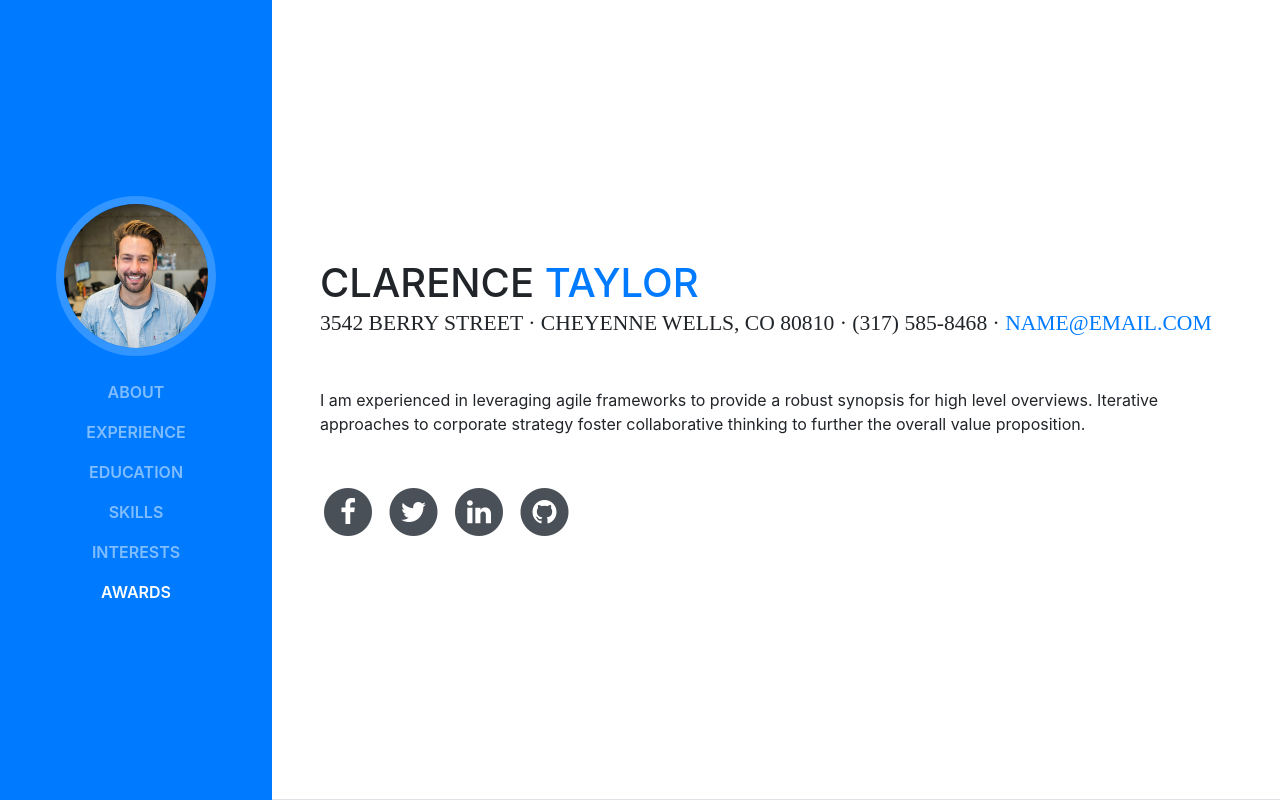
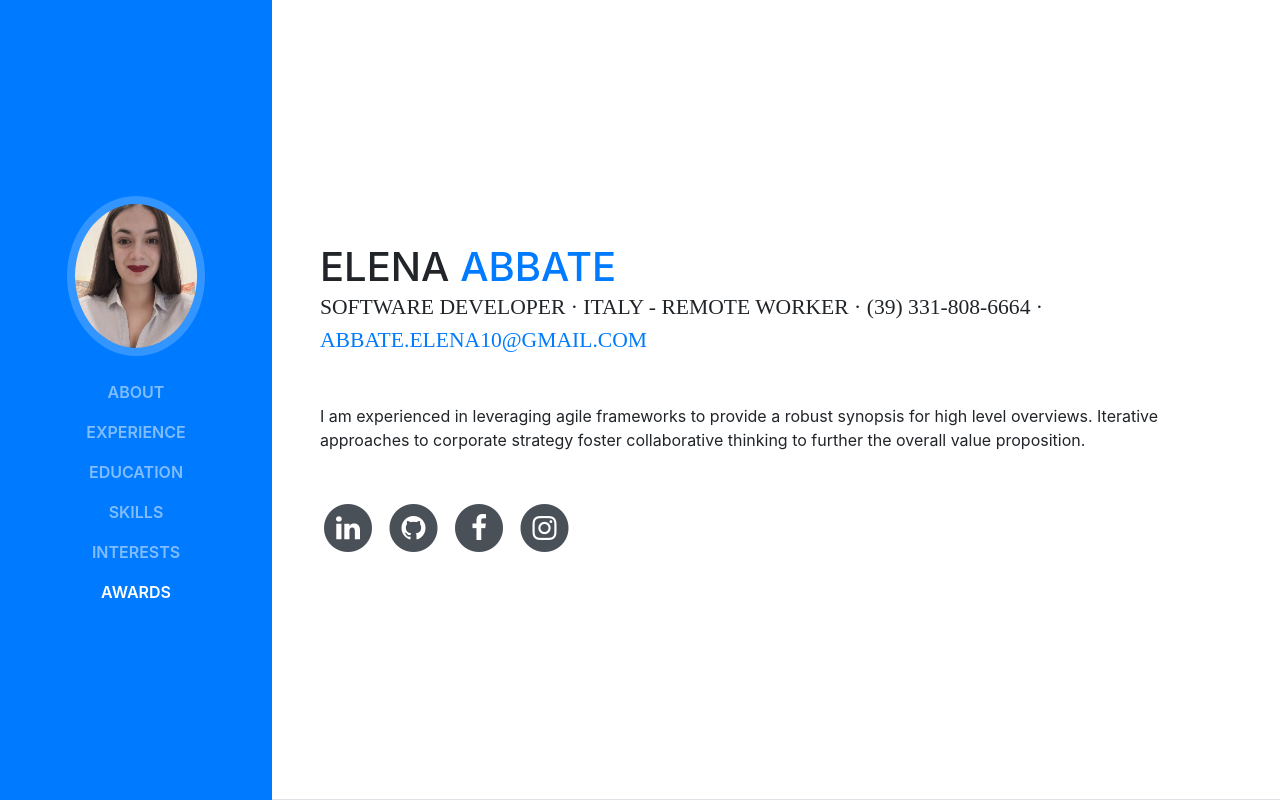
Before and after one commit to elenaAbbate/elenaAbbate.github.io, a website with bundled scripts: page index.html in a window 1280 px wide. Shown: the top 800 px of the page. Built offline with nearby package versions, Linux system fonts and the light colour scheme; a web font is replaced by a local one.

Commit message:
Aggiunta foto + descrizione base

```diff
--- a/index.html
+++ b/index.html
@@ -31,7 +31,7 @@
       <a class="navbar-brand js-scroll-trigger" href="#page-top">
         <span class="d-block d-lg-none">Start Bootstrap</span>
         <span class="d-none d-lg-block">
-          <img class="img-fluid img-profile rounded-circle mx-auto mb-2" src="img/profile.jpg" alt="">
+          <img class="img-fluid img-profile rounded-circle mx-auto mb-2" src="img/profile.jpeg" alt="">
         </span>
       </a>
       <button class="navbar-toggler" type="button" data-toggle="collapse" data-target="#navbarSupportedContent" aria-controls="navbarSupportedContent" aria-expanded="false" aria-label="Toggle navigation">
@@ -65,14 +65,31 @@
 
       <section class="resume-section p-3 p-lg-5 d-flex d-column" id="about">
           <div class="my-auto">
-          <h1 class="mb-0">Clarence
-            <span class="text-primary">Taylor</span>
+              <h1 class="mb-0">
+                  Elena
+                  <span class="text-primary">Abbate</span>
               </h1>
-          <div class="subheading mb-5">3542 Berry Street · Cheyenne Wells, CO 80810 · (317) 585-8468 ·
-            <a href="mailto:name@email.com">name@email.com</a>
+              <div class="subheading mb-5">
+                  SOFTWARE DEVELOPER · ITALY - REMOTE WORKER   · (39) 331-808-6664 ·
+                  <a href="mailto:abbate.elena10@gmail.com">abbate.elena10@gmail.com</a>
               </div>
               <p class="mb-5">I am experienced in leveraging agile frameworks to provide a robust synopsis for high level overviews. Iterative approaches to corporate strategy foster collaborative thinking to further the overall value proposition.</p>
               <ul class="list-inline list-social-icons mb-0">
+                  <li class="list-inline-item">
+                      <a href="https://www.linkedin.com/in/abbateelena/" target="_blank">
+                          <span class="fa-stack fa-lg">
+                              <i class="fa fa-circle fa-stack-2x"></i>
+                              <i class="fa fa-linkedin fa-stack-1x fa-inverse"></i>
+                          </span>
+                  </li>
+                  <li class="list-inline-item">
+                      <a href="https://github.com/elenaAbbate" target="_blank">
+                          <span class="fa-stack fa-lg">
+                              <i class="fa fa-circle fa-stack-2x"></i>
+                              <i class="fa fa-github fa-stack-1x fa-inverse"></i>
+                          </span>
+                      </a>
+                  </li>
                   <li class="list-inline-item">
                       <a href="#">
                           <span class="fa-stack fa-lg">
@@ -85,23 +102,7 @@
                       <a href="#">
                           <span class="fa-stack fa-lg">
                               <i class="fa fa-circle fa-stack-2x"></i>
-                  <i class="fa fa-twitter fa-stack-1x fa-inverse"></i>
-                </span>
-              </a>
-            </li>
-            <li class="list-inline-item">
-              <a href="#">
-                <span class="fa-stack fa-lg">
-                  <i class="fa fa-circle fa-stack-2x"></i>
-                  <i class="fa fa-linkedin fa-stack-1x fa-inverse"></i>
-                </span>
-              </a>
-            </li>
-            <li class="list-inline-item">
-              <a href="#">
-                <span class="fa-stack fa-lg">
-                  <i class="fa fa-circle fa-stack-2x"></i>
-                  <i class="fa fa-github fa-stack-1x fa-inverse"></i>
+                              <i class="fa fa-instagram fa-stack-1x fa-inverse"></i>
                           </span>
                       </a>
                   </li>
```
Also changed, not shown: img/profile.jpeg (added), img/profile.jpg (deleted). Lines whose indentation alone changed are shown as unchanged.
